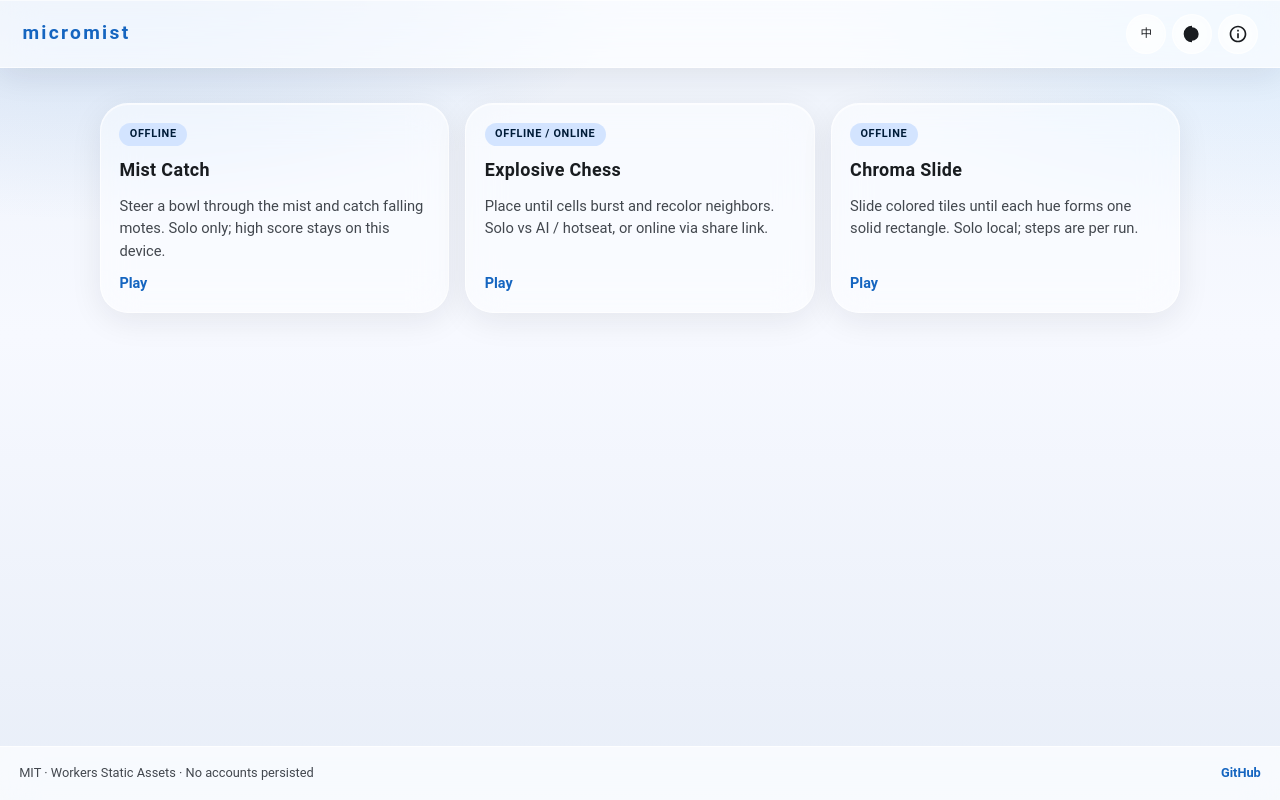
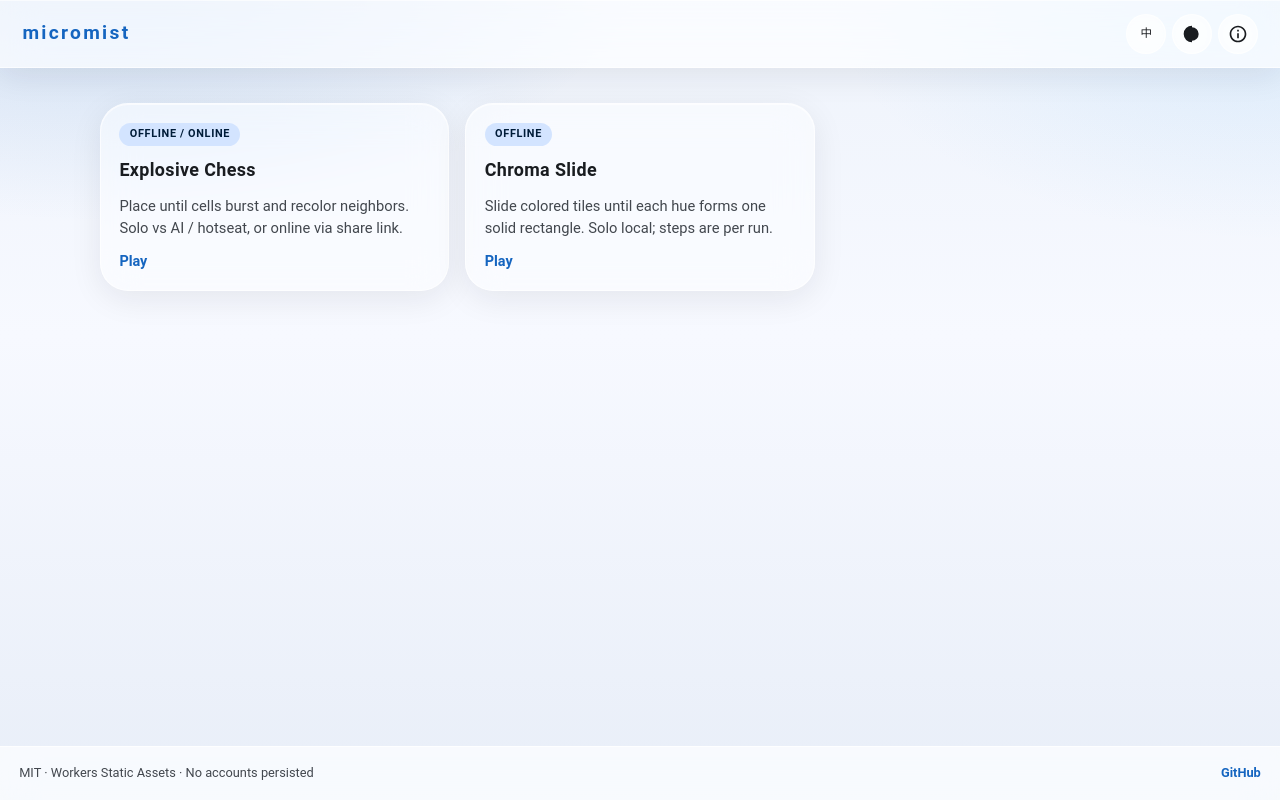
Before and after one commit to GoldenEagle1527/micromist, a React (Vite) app: page / in a window 1280 px wide. Built offline with nearby package versions, Linux system fonts and the light colour scheme.

Commit message:
Temporarily unlist mist-catch from the catalog
Keep the game code; hide it from home and /play via listed: false.

```diff
--- a/src/games/catalog.ts
+++ b/src/games/catalog.ts
@@ -8,12 +8,15 @@ export type GameMeta = {
   title: Record<Locale, string>;
   blurb: Record<Locale, string>;
   badge: Record<Locale, string>;
+  /** When false, hidden from home and /play (code kept for later). Default true. */
+  listed?: boolean;
 };
 
 export const games: GameMeta[] = [
   {
     slug: "mist-catch",
     mode: "single",
+    listed: false,
     title: { zh: "拾雾", en: "Mist Catch" },
     blurb: {
       zh: "在雾中托住坠落的微光。单人小游戏，最高分仅存在本机。",
@@ -43,8 +46,12 @@ export const games: GameMeta[] = [
   },
 ];
 
+export function listedGames(): GameMeta[] {
+  return games.filter((game) => game.listed !== false);
+}
+
 export function getGame(slug: string): GameMeta | undefined {
-  return games.find((game) => game.slug === slug);
+  return listedGames().find((game) => game.slug === slug);
 }
 
 export const BEST_SCORE_KEY = "micromist.mist-catch.best";
--- a/src/pages/HomePage.tsx
+++ b/src/pages/HomePage.tsx
@@ -1,5 +1,5 @@
 import { Link } from "react-router";
-import { games } from "../games/catalog";
+import { listedGames } from "../games/catalog";
 import { useLocale } from "../i18n";
 
 export function HomePage() {
@@ -7,7 +7,7 @@ export function HomePage() {
 
   return (
     <section className="grid">
-      {games.map((game) => (
+      {listedGames().map((game) => (
         <Link key={game.slug} to={`/play/${game.slug}`} className="card">
           <span className="badge">{game.badge[locale]}</span>
           <h2>{game.title[locale]}</h2>
```
